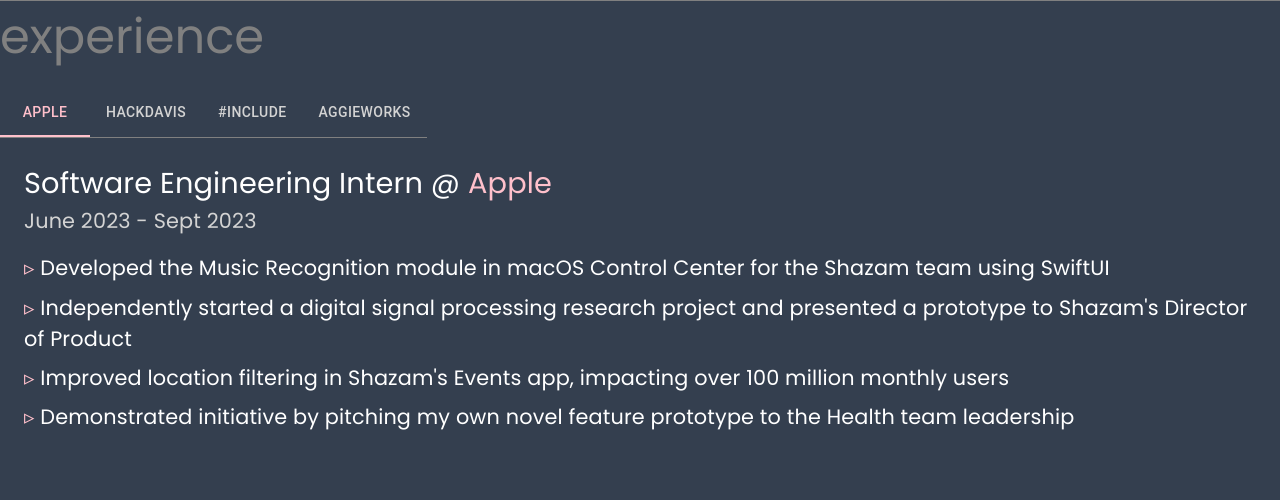
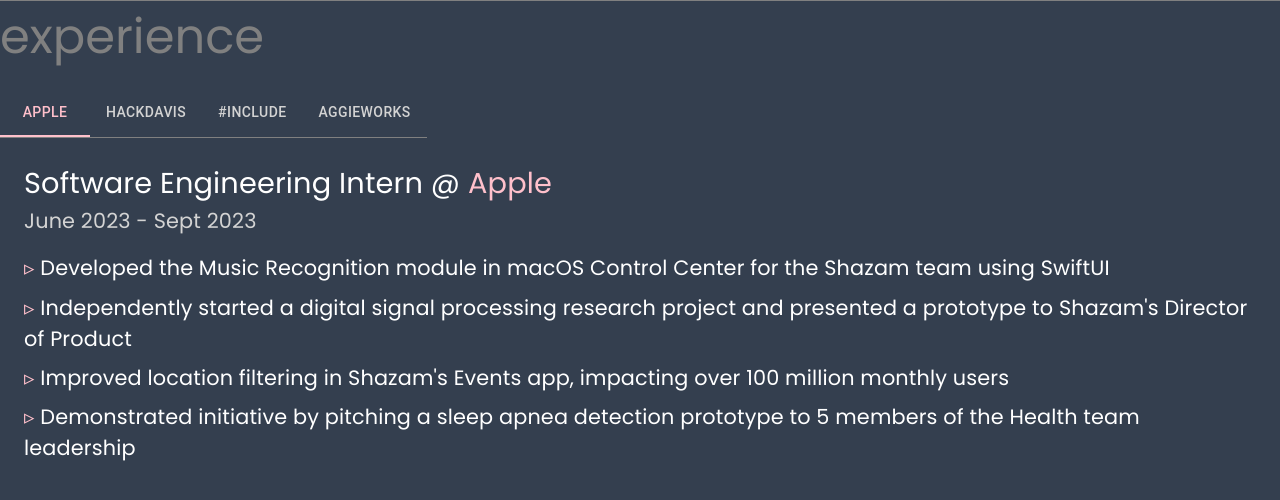
Before and after one commit to brandonw504/personal-website, a Next.js app: page /experience in a window 1280 px wide. Shown: the top 500 px of the page. Built offline with nearby package versions, Linux system fonts and the light colour scheme.

Commit message:
Updated resume

```diff
--- a/data/experienceData.js
+++ b/data/experienceData.js
@@ -7,7 +7,7 @@
             "Developed the Music Recognition module in macOS Control Center for the Shazam team using SwiftUI",
             "Independently started a digital signal processing research project and presented a prototype to Shazam's Director of Product",
             "Improved location filtering in Shazam's Events app, impacting over 100 million monthly users",
-            "Demonstrated initiative by pitching my own novel feature prototype to the Health team leadership",
+            "Demonstrated initiative by pitching a sleep apnea detection prototype to 5 members of the Health team leadership",
         ]
     },
     {
@@ -27,10 +27,10 @@
         title: "Technical Product Manager @ ",
         time: "Sept 2023 - Present",
         description: [
-            "Leading a team of 25+ engineers to develop a Content Management System and E-Store framework for professional clients",
+            "Leading a team of 20 engineers to develop a Content Management System and E-Store framework for professional clients",
+            "Taught technical workshops on GraphQL, databases, and Next.js, and performed meticulous code reviews",
+            "Developed a database migration system for MongoDB and wrote unit tests, smoothing developer workflow",
             "Engineered a GraphQL API with Prisma and PostgreSQL to manage complex relations between entities",
-            "Developed a database migration system for MongoDB and wrote unit tests, smoothing developer workflow",
-            "Performed meticulous code reviews, enforcing industry standards to ensure site reliability and scalability",
         ]
     },
     {
```
Also changed, not shown: 1 other file (tests, documents, lock files or other folders).
